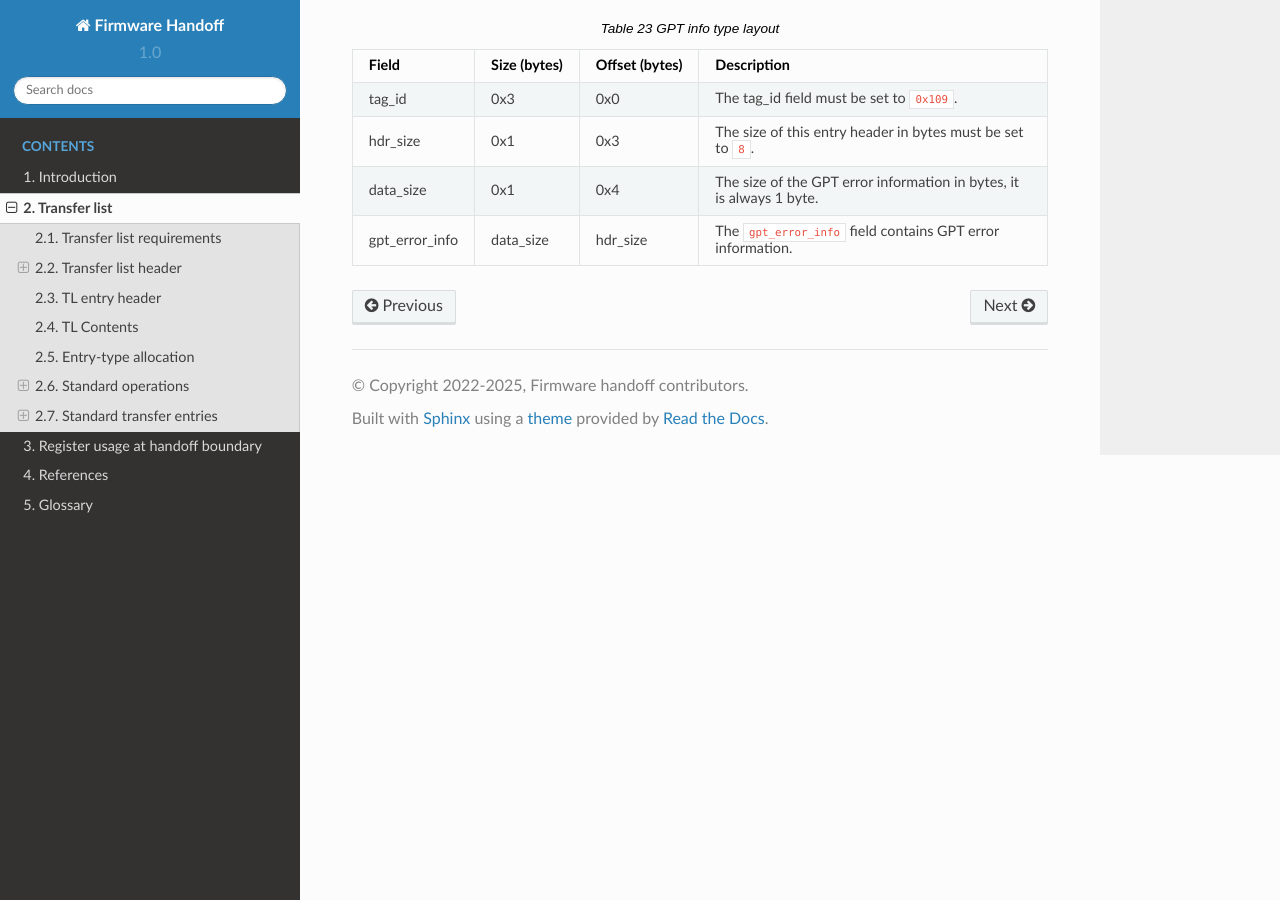
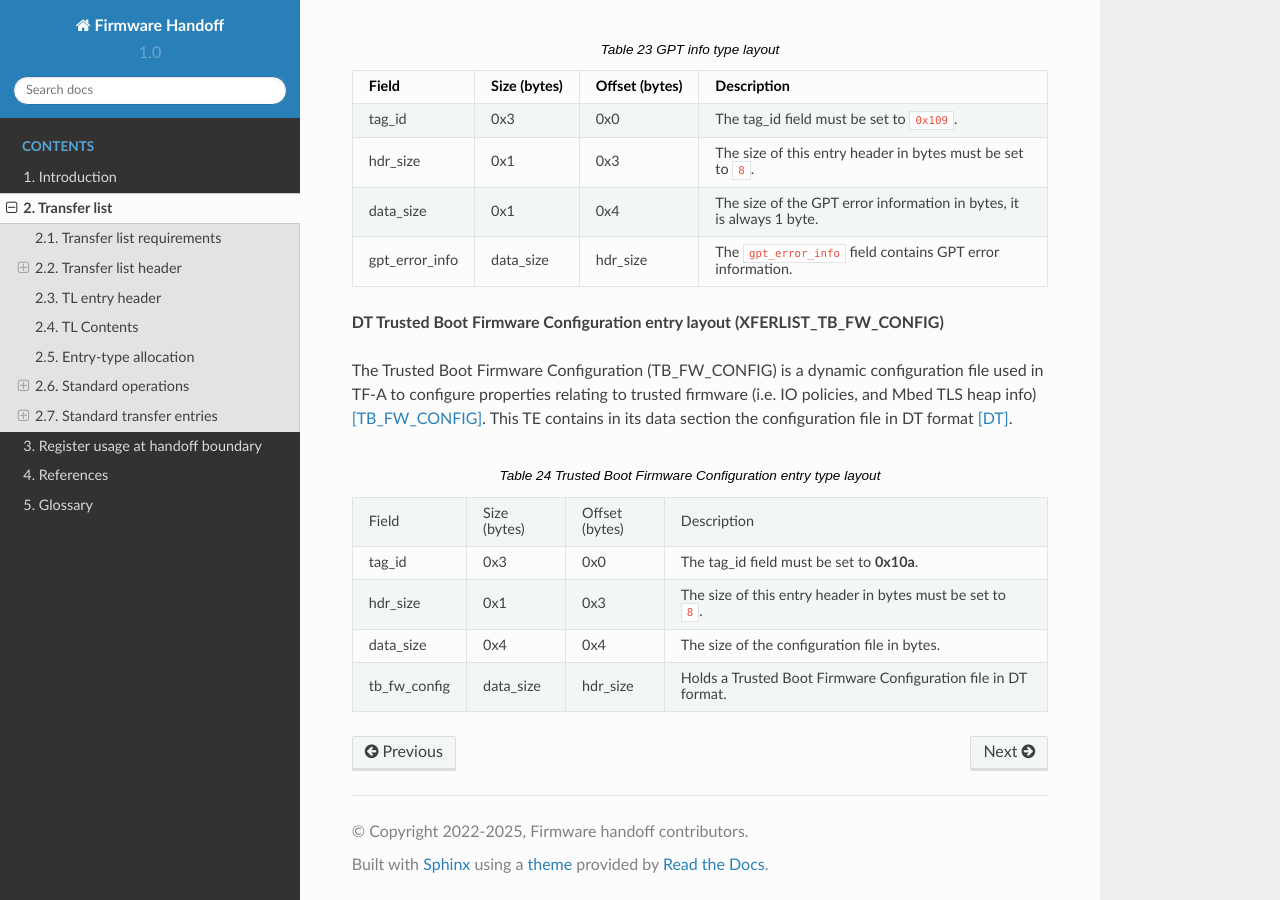
Before and after one commit to FirmwareHandoff/firmware_handoff, a Sphinx documentation site: the page built from source/transfer_list.rst, in a window 1280 px wide and 900 px high, scrolled down 19059 px. Built offline with Sphinx 7.4.7 and the Read the Docs theme 2.0.0, drawn with Linux system fonts in a browser that asks for light colours; formulas are drawn with MathJax 3; some of the changed text lies outside the part shown.

Commit message:
Add Trusted Boot Firmware Configuration entry
Defines a new Transfer Entry type (0x109) for passing the Trusted Boot
Firmware Configuration (TB_FW_CONFIG) DT blob within the Transfer List.
Includes layout table, usage description, and references the official
bindings documentation.

Signed-off-by: Harrison Mutai <harrison.mutai@arm.com>

```diff
--- a/source/references.rst
+++ b/source/references.rst
@@ -23,6 +23,8 @@ References
 
 .. [OPTEECore] `OP-TEE Core Architecture v4.5 <https://optee.readthedocs.io/en/4.5.0/architecture/core.html>`__
 
+.. [TB_FW_CONFIG] `Trusted Boot Firmware Configuration bindings <https://trustedfirmware-a.readthedocs.io/en/latest/components/fconf/tb_fw_bindings.html>`__
+
 .. [TFAFFAMB] TF-A Secure Partition Manager: `FF-A manifest binding to device tree v2.12 <https://trustedfirmware-a.readthedocs.io/en/v2.12.0/components/ffa-manifest-binding.html>`__
 
 .. [TCG_EFI] `Trusted Computing Group EFI Protocol Specification v15 <https://trustedcomputinggroup.org/wp-content/uploads/TCG_EFI_Platform_1_22_Final_-v15.pdf>`__
--- a/source/transfer_list.rst
+++ b/source/transfer_list.rst
@@ -883,6 +883,9 @@ including TF-A, OP-TEE and Hafnium.
    * - :ref:`0x109 <tab_gpt_info>`
      - GPT Error Info
 
+   * - :ref:`0x10a <tab_tb_fw_config>`
+     - DT Trusted Boot Firmware Configuration (``TB_FW_CONFIG``)
+
 **OP-TEE pageable part address entry layout (XFERLIST_OPTEE_PAGEABLE_PART_ADDR)**
 
 This entry type holds the address of OP-TEE pageable part which is described in
@@ -1416,5 +1419,43 @@ Bits [7:1] are reserved for future use.
      - hdr_size
      - The `gpt_error_info` field contains GPT error information.
 
+**DT Trusted Boot Firmware Configuration entry layout
+(XFERLIST_TB_FW_CONFIG)**
+
+The Trusted Boot Firmware Configuration (TB_FW_CONFIG) is a dynamic
+configuration file used in TF-A to configure properties relating to trusted
+firmware (i.e. IO policies, and Mbed TLS heap info) [TB_FW_CONFIG]_. This TE
+contains in its data section the configuration file in DT format [DT]_.
+
+.. _tab_tb_fw_config:
+.. list-table:: Trusted Boot Firmware Configuration entry type layout
+   :widths: 2 2 2 8
+
+   * - Field
+     - Size (bytes)
+     - Offset (bytes)
+     - Description
+
+   * - tag_id
+     - 0x3
+     - 0x0
+     - The tag_id field must be set to **0x10a**.
+
+   * - hdr_size
+     - 0x1
+     - 0x3
+     - |hdr_size_desc|
+
+   * - data_size
+     - 0x4
+     - 0x4
+     - The size of the configuration file in bytes.
+
+   * - tb_fw_config
+     - data_size
+     - hdr_size
+     - Holds a Trusted Boot Firmware Configuration file in DT format.
+
+
 .. |hdr_size_desc| replace:: The size of this entry header in bytes must be set to `8`.
 .. |current_version| replace:: `0x1`
```
